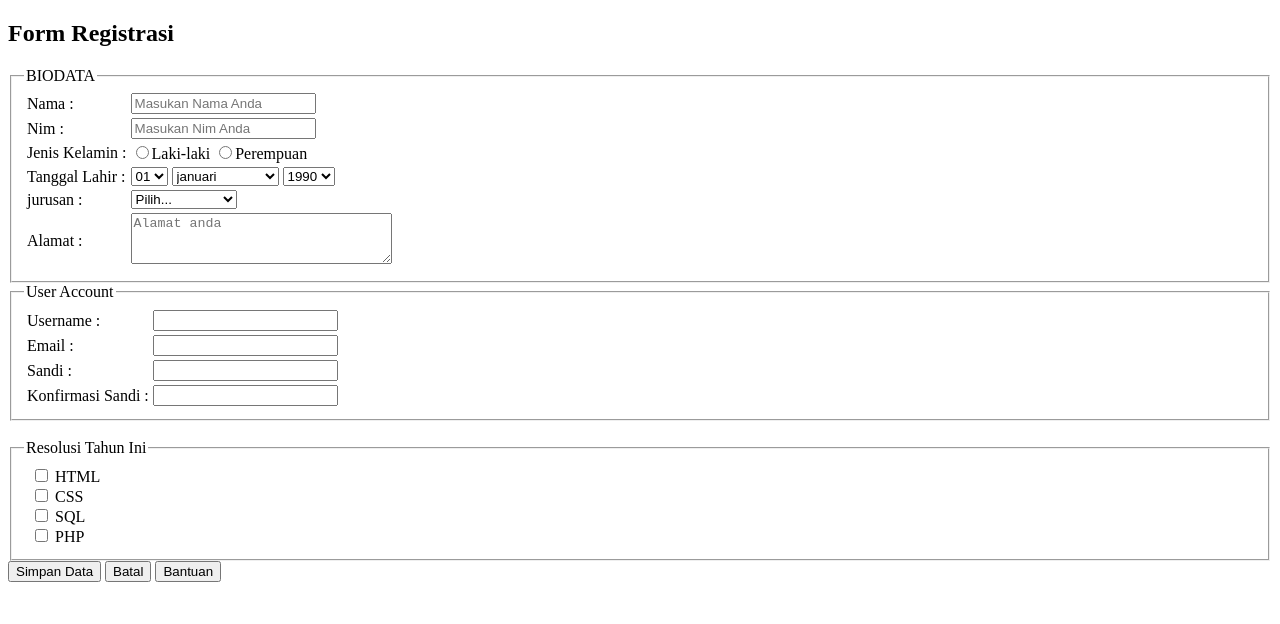
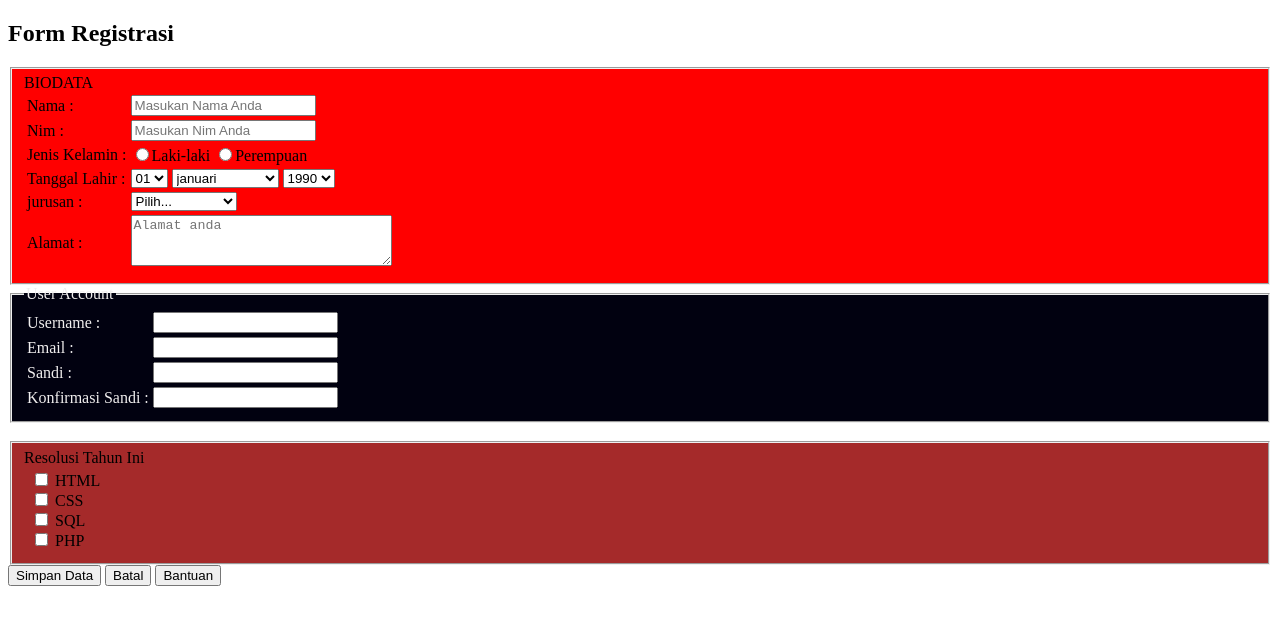
Before and after one commit to Adittt145/web-dasar-PTI-semester-3, a plain HTML site: page Form.html in a window 1280 px wide. Drawn offline with Linux system fonts and the light colour scheme.

Commit message:
Add files via upload

```diff
--- a/Form.html
+++ b/Form.html
@@ -4,6 +4,7 @@
     <meta charset="UTF-8">
     <meta name="viewport" content="width=device-width, initial-scale=1.0">
     <title>Document</title>
+    <link rel="stylesheet" href="file.style.css">
 </head>
 <body>
     <h2>Form Registrasi</h2>
@@ -11,9 +12,9 @@
 
     <form action="#" method="post" name="form-input" enctype="multipart/form-data">
 
-       <fieldset>
+       <fieldset class="bg-merah">
         <table>
-        <legend>BIODATA</legend>
+        <legendclass="hijau">BIODATA</legend>
 
         <tr>
             <td><label for="nama">Nama :</label></td>
@@ -90,29 +91,29 @@
                                           </fieldset>
 
 
-                                <fieldset>
+                                <fieldset class="hijau3">
                                     <table>
-                                    <legend>User Account</legend>
+                                    <legend class="hijau1">User Account</legend>
                                     <tr>
-                                          <td><label for="username"> Username :</label></td>
+                                          <td><label for="username"class="hijau1"> Username :</label></td>
                                           <td><input  type="text" name="txtuser" required id="Username" placeholder=""></td>
                                         </tr>
 
 
                                           <tr>
-                                          <td><label for="email"> Email :</label></td>
+                                          <td><label for="email"class="hijau1"> Email :</label></td>
                                           <td><input type="text" name="txtemail" required id="email" placeholder=""></td>
                                         </tr>
 
 
                                         <tr>
-                                        <td><label for="sandi"> Sandi :</label></td>
+                                        <td><label for="sandi"class="hijau1"> Sandi :</label></td>
                                         <td><input type="password" name="txtsd" required id="sandi" placeholder=""></td>
                                       </tr>
 
 
                                         <tr>
-                                        <td><label for="konfirmasisandi"> Konfirmasi Sandi :</label></td>
+                                        <td><label for="konfirmasisandi"class="hijau1"> Konfirmasi Sandi :</label></td>
                                         <td><input type="password" name="txtusd" required id="konfirmasisandi" placeholder=""></td>
                                         </tr>
 
@@ -121,9 +122,9 @@
                                       </table>
                                       </fieldset>
                                       <br>
-                                      <fieldset>
+                                      <fieldset class="bg-merah2">
                                           <table>
-                                      <legend>Resolusi Tahun Ini</legend>
+                                      <legendclass="hijau">Resolusi Tahun Ini</legend>
                                       <tr>
                                           <td><td>
                                               <input type="checkbox" name="chkhoby[]" value="HTML" > HTML <br>
@@ -135,7 +136,7 @@
                                     </table>
                                 </fieldset>
 
-                                <input type="submit" value="Simpan Data" name="bttnsimpan">
+                                <input type="submit" value="Simpan Data" name="bttnsimpan"class>
                              <input type="reset" value="Batal" name="btnbatal">
                              <input type="button" value="Bantuan" name="bantuan">
 
--- /dev/null
+++ b/file.style.css
@@ -0,0 +1,26 @@
+.hijau {
+    color: green;
+}
+.hijau1 {
+    color: rgb(240, 238, 238);
+}
+.hijau3 {
+    background-color: rgb(1, 1, 16);
+}
+.bg-merah {
+    background-color: red;
+}
+.bg-merah2 {
+    background-color: brown;
+}
+
+.border {
+    border: 7px solid black;
+}
+
+.besar {
+    font-size: 40px;
+}
+.bg-pink {
+    background-color: pink;
+}
```
